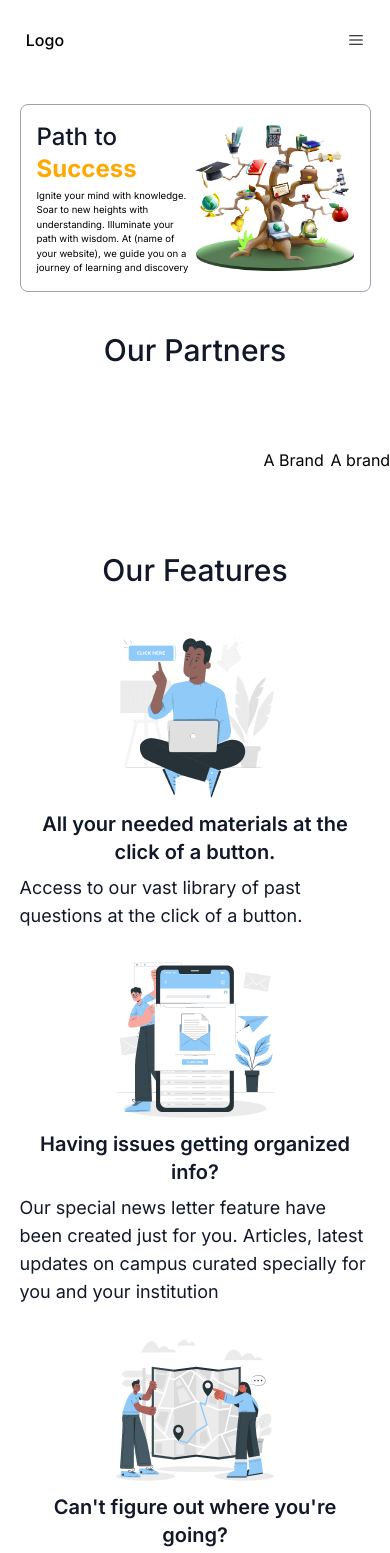
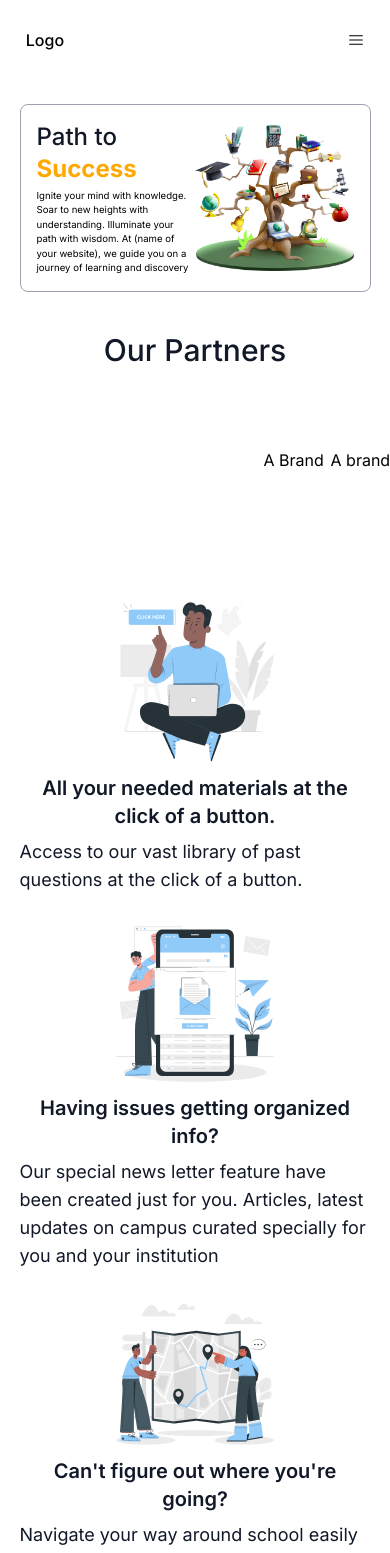
Before and after one commit to Viclaww/miversitysite, a Next.js app: page / in a window 390 px wide. Shown: the top 1553 px of the page. Built offline with nearby package versions, Linux system fonts and the light colour scheme.

Commit message:
Accessiblity

```diff
--- a/app/components/Feature.tsx
+++ b/app/components/Feature.tsx
@@ -8,7 +8,7 @@ interface FeatureProps{
 
 export const Feature: FC<FeatureProps> = ({iconImage, header, article}): JSX.Element =>{
     return (
-        <div>
+        <article>
             <Image
                 src={iconImage}
                 alt="Icon"
@@ -21,6 +21,6 @@ export const Feature: FC<FeatureProps> = ({iconImage, header, article}): JSX.Ele
             <p className="text-gray-900 font-normal  text-lg mt-2">
                 {article}
             </p>
-        </div>
+        </article>
     )
 }
--- a/app/components/Features.tsx
+++ b/app/components/Features.tsx
@@ -8,7 +8,7 @@ import { Feature } from "./Feature";
 export const Features: FC = (): JSX.Element =>{
     return(
        <section className="w-[90%] mx-auto my-20 flex flex-col md:flex-row items-center justify-evenly">
-            <header className="w-full md:w-[40%]">
+            <header className="w-full md:w-[40%] sr-only md:not-sr-only">
                 <h3 className="w-full text-3xl md:text-5xl text-center font-medium text-gray-900">
                     Our Features
                 </h3>
```
